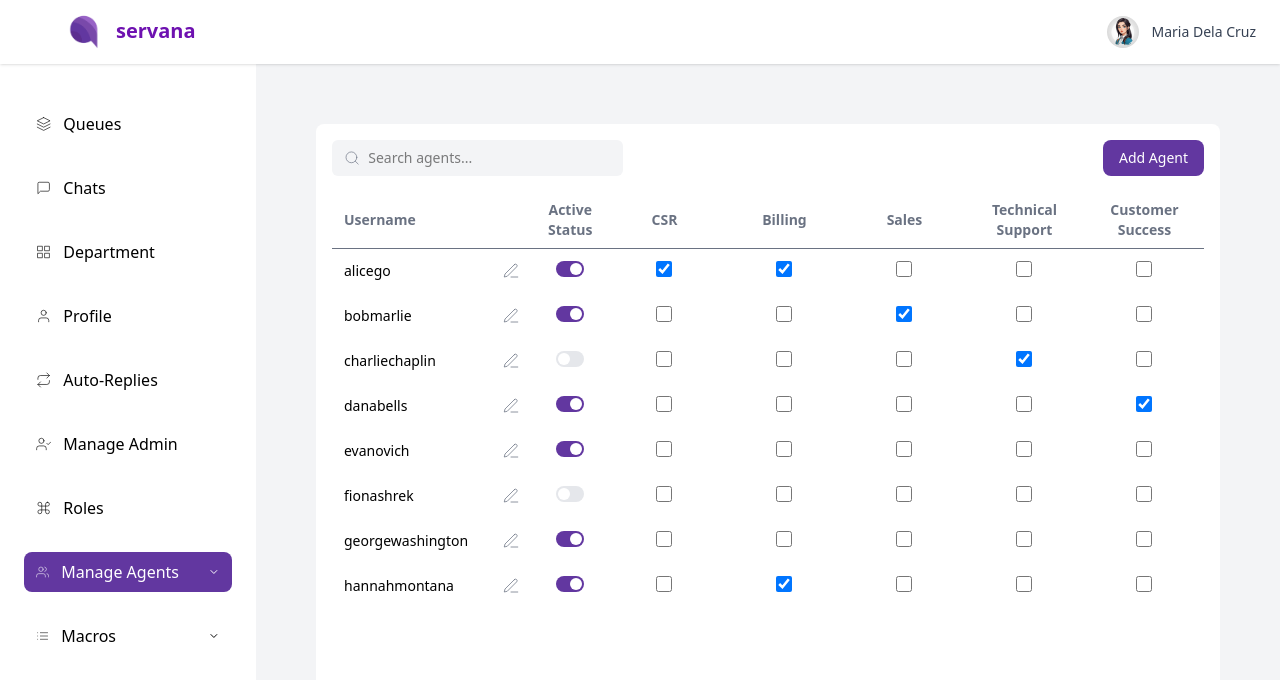
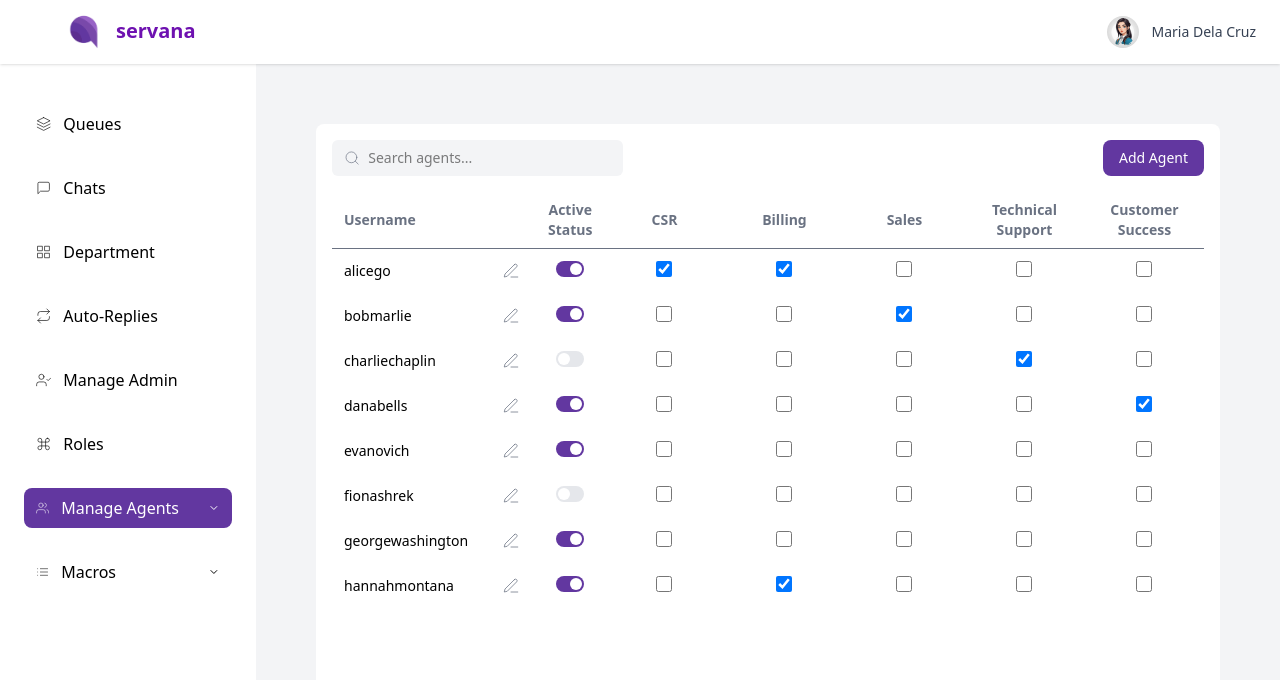
Before and after one commit to manuelamanetjr/frontend_web, a React (Vite) app: page /manage-agents in a window 1280 px wide. Shown: the top 680 px of the page. Built offline with nearby package versions, Linux system fonts and the light colour scheme.

Commit message:
removed profile sidebar and added clickable profile

```diff
--- a/components/Sidebar.jsx
+++ b/components/Sidebar.jsx
@@ -1,4 +1,3 @@
-import React from "react";
 import {
   Layers,
   User,
@@ -19,7 +18,6 @@ const navItems = [
   { to: "/queues", icon: Layers, label: "Queues" },
   { to: "/chats", icon: MessageSquare, label: "Chats" },
   { to: "/department", icon: Grid, label: "Department" },
-  { to: "/profile", icon: User, label: "Profile" },
   { to: "/auto-replies", icon: Repeat, label: "Auto-Replies" },
   { to: "/manage-admin", icon: UserCheck, label: "Manage Admin" },
   { to: "/roles", icon: Command, label: "Roles" },
--- a/components/TopNavbar.jsx
+++ b/components/TopNavbar.jsx
@@ -1,6 +1,5 @@
-// TopNavbar.jsx
-import React from "react";
 import { Menu } from "react-feather";
+import { Link } from "react-router-dom";
 
 export default function TopNavbar({ toggleSidebar }) {
   return (
@@ -22,14 +21,14 @@ export default function TopNavbar({ toggleSidebar }) {
         </span>
       </div>
 
-      <div className="flex items-center gap-3">
+      <Link to="/profile" className="flex items-center gap-3 hover:opacity-80">
         <img
           src="../src/assets/profile/av3.jpg"
           alt="Maria Dela Cruz"
           className="h-8 w-8 rounded-full object-cover"
         />
         <span className="text-sm font-medium text-gray-700">Maria Dela Cruz</span>
-      </div>
+      </Link>
     </header>
   );
 }
```
